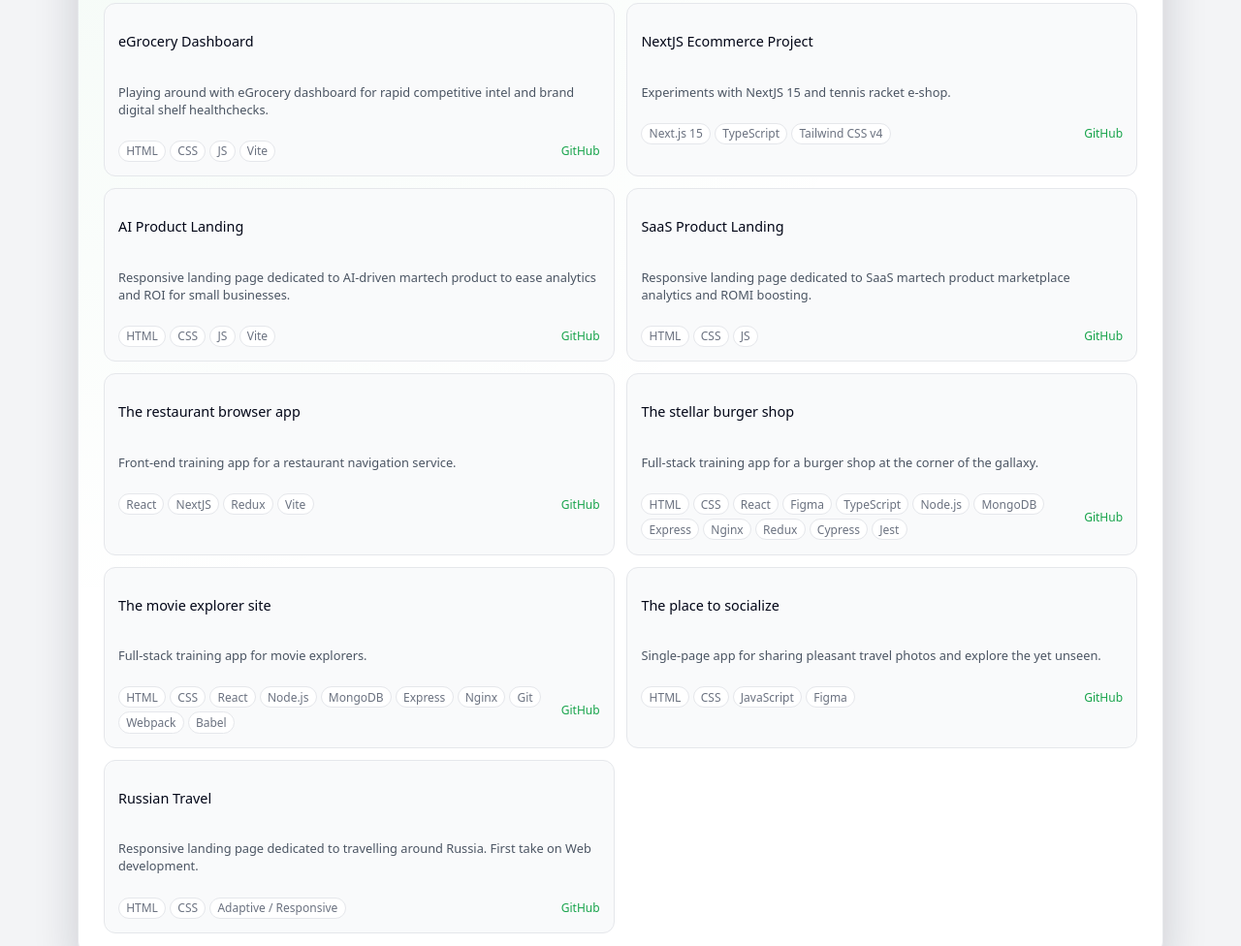
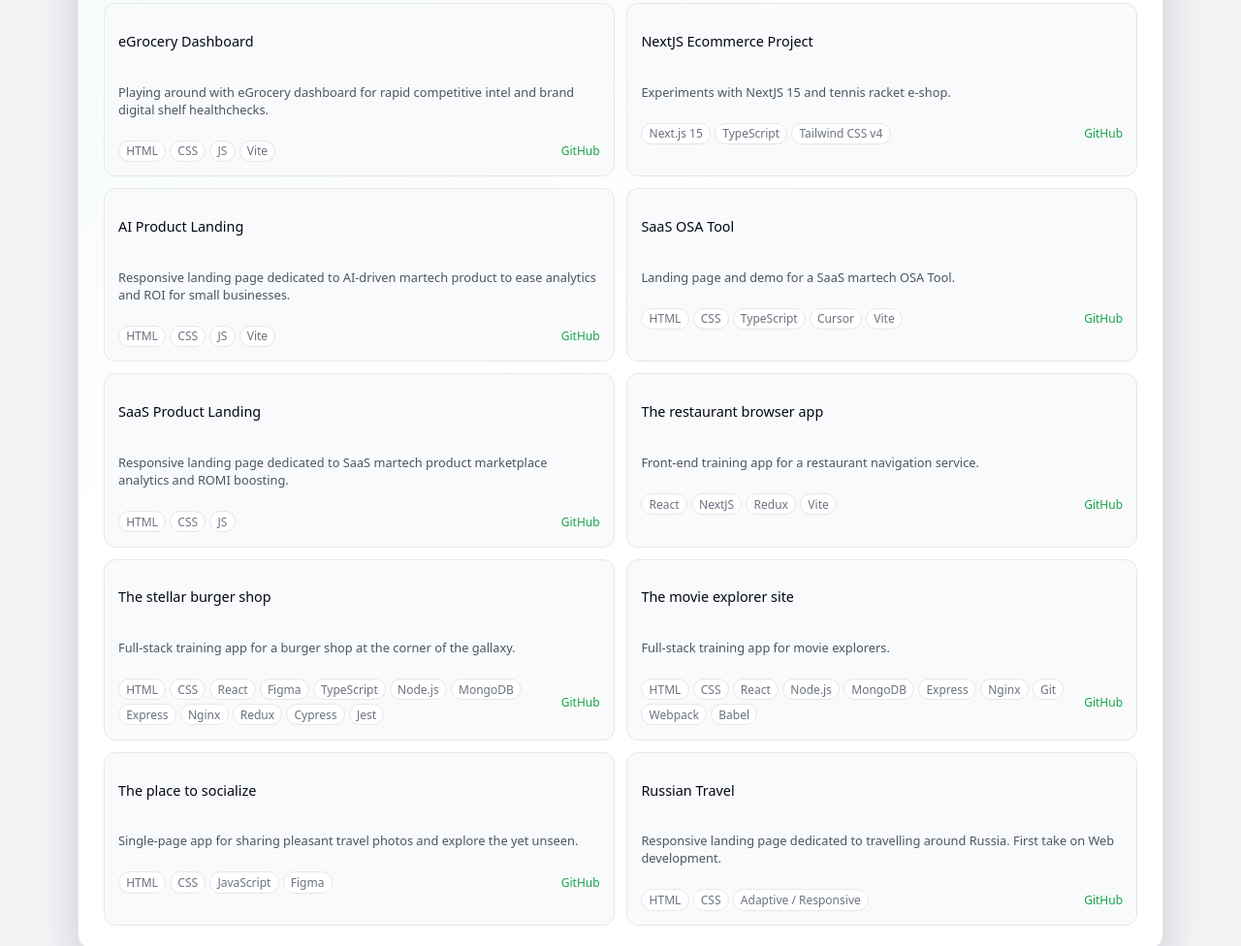
Before and after one commit to kirillchistov/cv, a website built with Vite: page index.html in a window 1280 px wide. Shown: the part 1811-2787 px from the top of the page at 97% size. Built offline with nearby package versions, Linux system fonts and the light colour scheme.

Commit message:
Update projects

```diff
--- a/src/projects.ts
+++ b/src/projects.ts
@@ -35,7 +35,13 @@ export const projects: Project[] = [
     stack: ['HTML', 'CSS', 'JS', 'Vite'],
     url: 'https://kirillchistov.github.io/ai-strategyst/',
   },
-
+  {
+    name: 'SaaS OSA Tool',
+    description:
+      'Landing page and demo for a SaaS martech OSA Tool.',
+    stack: ['HTML', 'CSS', 'TypeScript', 'Cursor', 'Vite'],
+    url: 'https://kirillchistov.github.io/stindex-demo/',
+  },
   {
     name: 'SaaS Product Landing',
     description:
@@ -50,7 +56,6 @@ export const projects: Project[] = [
     stack: ['React', 'NextJS', 'Redux', 'Vite'],
     url: 'https://github.com/kirillchistov/learn-js-react/tree/main/vite-react',
   },
-
   {
     name: 'The stellar burger shop',
     description:
```
Also changed, not shown: dist/assets/index-BHlfk_ZP.js (deleted), dist/assets/index-CTNkKX4q.js (added), dist/index.html.
